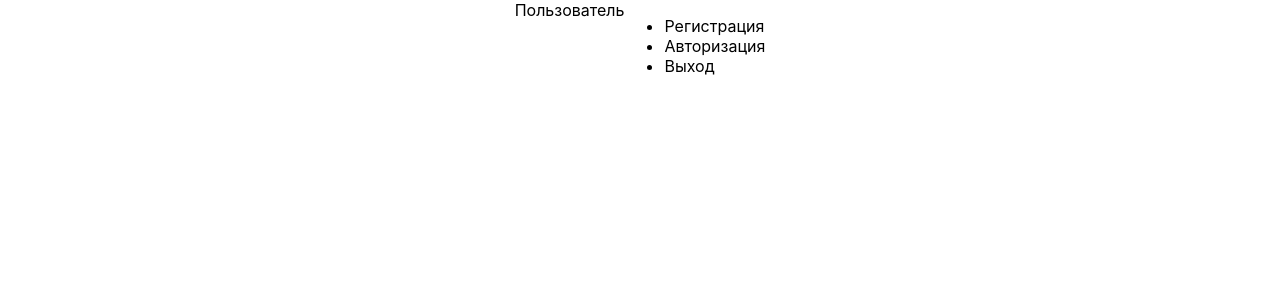
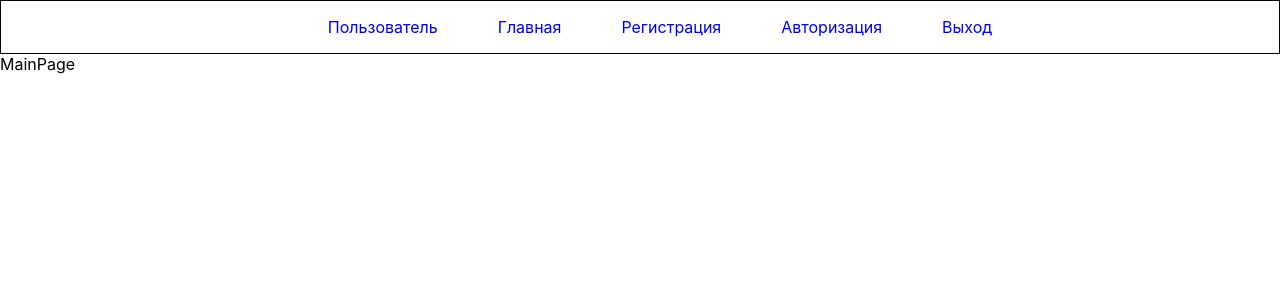
Before and after one commit to Use4ul/learn_mate, a React (Create React App) app in the folder client/: page / in a window 1280 px wide. Shown: the top 300 px of the page. Built offline with nearby package versions, Linux system fonts and the light colour scheme.

Commit message:
navbar+link

```diff
--- a/client/src/App/App.tsx
+++ b/client/src/App/App.tsx
@@ -3,15 +3,20 @@ import React from 'react';
 import { BrowserRouter, Route, Routes } from 'react-router-dom';
 import './App.css';
 import Navbar from '../features/navbar/Navbar';
+import ProfilePage from '../features/profilepage/ProfilePage';
+import MainPage from '../features/mainpage/MainPage';
+import RegPage from '../features/regpage/RegPage';
+import LoginPage from '../features/loginpage/LoginPage';
 
 function App(): JSX.Element {
   return (
     <BrowserRouter>
       <Routes>
         <Route path="/" element={<Navbar />}>
-          {/* <Route path="/" element={<QuizePage />} />
-          <Route path="/auth/register" element={<RegForm />} />
-          <Route path="/auth/log" element={<LogForm />} /> */}
+          <Route path="/profile_page" element={<ProfilePage />} />
+          <Route path="/" element={<MainPage />} />
+          <Route path="/auth/register" element={<RegPage />} />
+          <Route path="/auth/log" element={<LoginPage />} />
         </Route>
       </Routes>
     </BrowserRouter>
--- a/client/src/features/navbar/Navbar.tsx
+++ b/client/src/features/navbar/Navbar.tsx
@@ -1,18 +1,33 @@
 import React from 'react';
 import './styles/style.scss';
+import { NavLink, Outlet } from 'react-router-dom';
 
 function Navbar(): JSX.Element {
   return (
+    <>
       <nav>
-      <div>Пользователь</div>
         <div>
           <ul>
-          <li>Регистрация</li>
-          <li>Авторизация</li>
-          <li>Выход</li>
+            <li>
+              <NavLink to="/profile_page">Пользователь</NavLink>
+            </li>
+            <li>
+              <NavLink to="/">Главная</NavLink>
+            </li>
+            <li>
+              <NavLink to="/auth/register">Регистрация</NavLink>
+            </li>
+            <li>
+              <NavLink to="/auth/log">Авторизация</NavLink>
+            </li>
+            <li>
+              <NavLink to="/">Выход</NavLink>
+            </li>
           </ul>
         </div>
       </nav>
+      <Outlet />
+    </>
   );
 }
 
--- a/client/src/features/navbar/styles/style.scss
+++ b/client/src/features/navbar/styles/style.scss
@@ -2,3 +2,25 @@ nav {
   display: flex;
   justify-content: center;
 }
+
+nav {
+  border: 1px solid black;
+}
+a {
+  text-decoration: none;
+}
+
+a:visited {
+  color: inherit;
+}
+
+ul {
+  list-style: none;
+  display: flex;
+  flex-direction: row;
+  justify-content: space-between;
+}
+
+li {
+  margin: 0 30px;
+}
--- /dev/null
+++ b/client/src/features/profilepage/ProfilePage.tsx
@@ -0,0 +1,7 @@
+import React from 'react';
+
+function ProfilePage(): JSX.Element {
+  return <div>ProfilePage</div>;
+}
+
+export default ProfilePage;
--- /dev/null
+++ b/client/src/features/profilepage/styles/style.scss
@@ -0,0 +1,4 @@
+nav {
+  display: flex;
+  justify-content: center;
+}
```
Also changed, not shown: client/src/features/userpage/UserPage.tsx (deleted, +0 -7 lines). Lines whose indentation alone changed are shown as unchanged.
